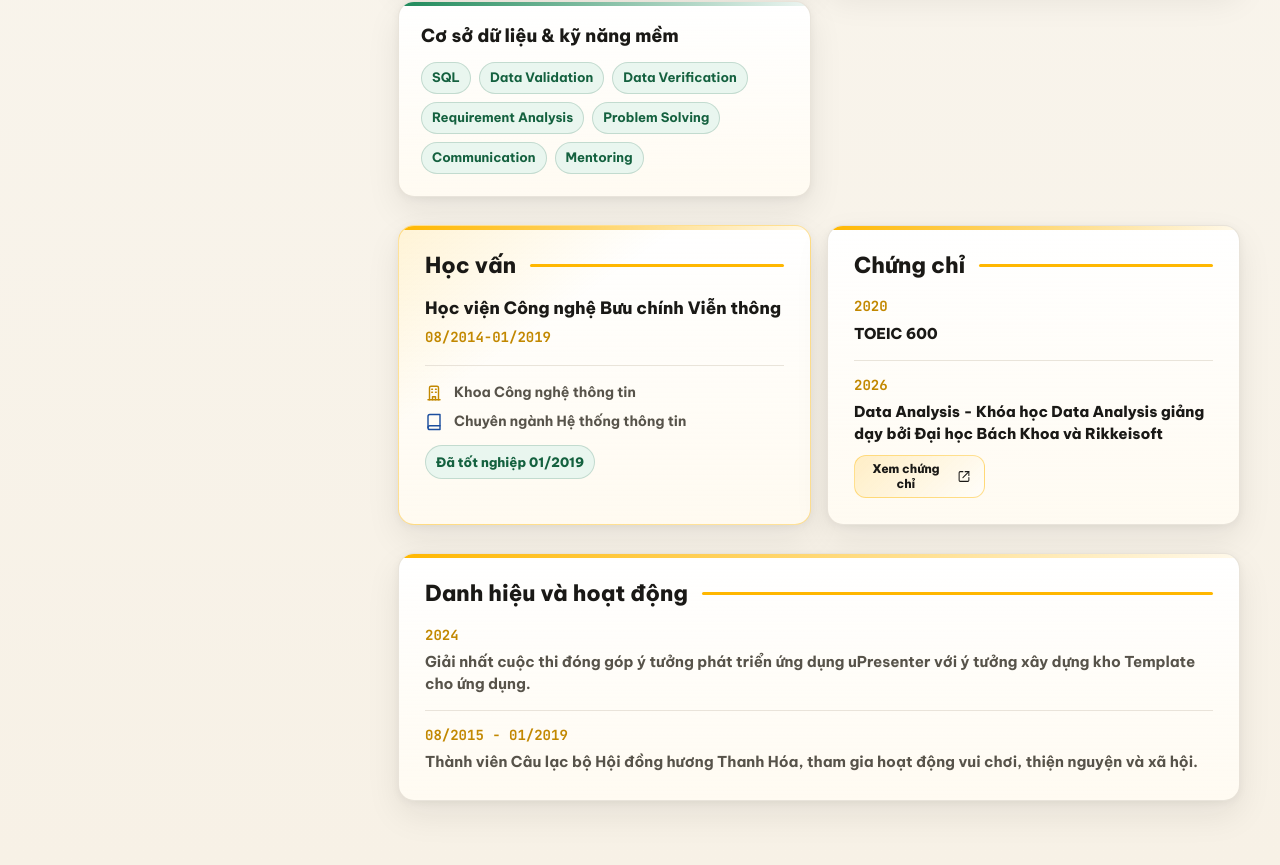
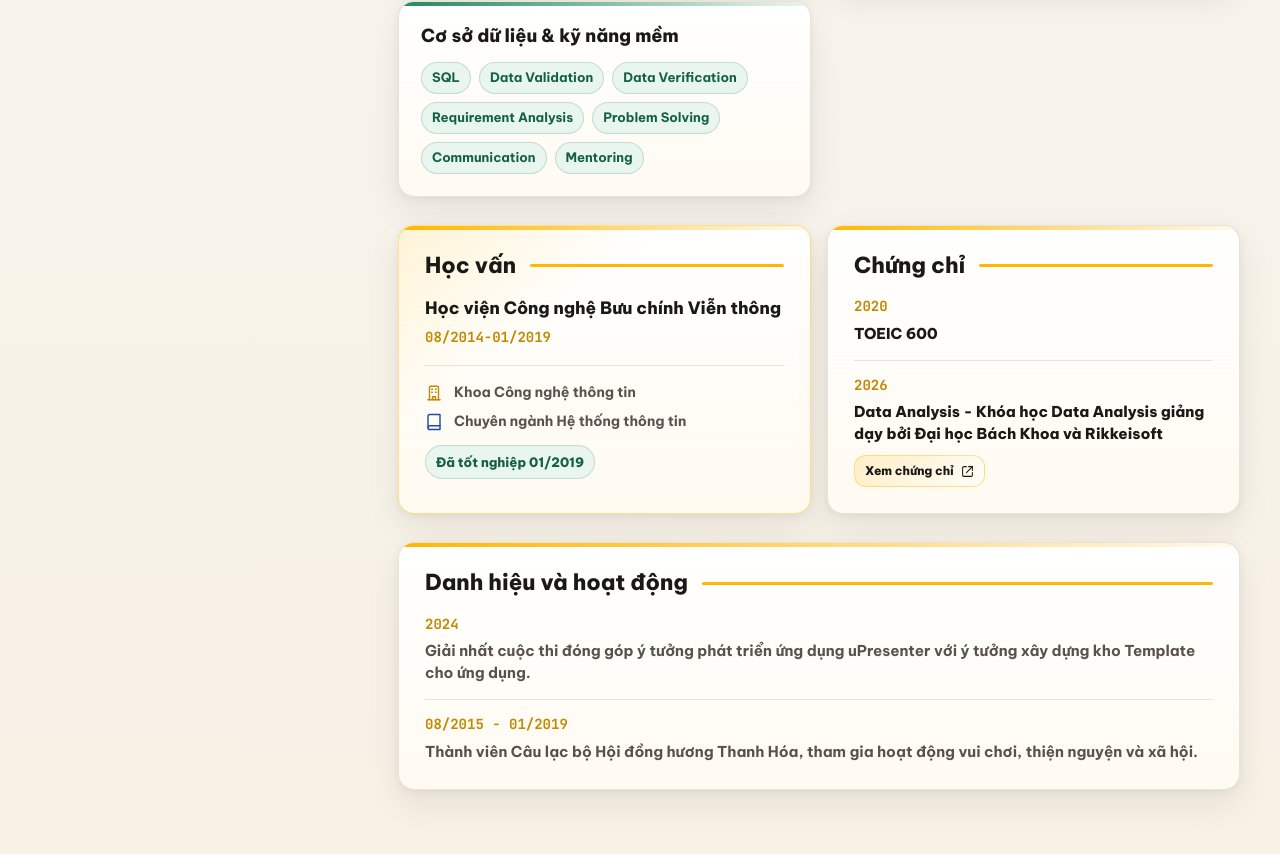
Before and after one commit to hungmanh0206/nguyenhungmanh-cv, a Next.js app: page / in a window 1280 px wide. Shown: the part 2914-3779 px from the top of the page. Built offline with nearby package versions, Linux system fonts and the light colour scheme.

Commit message:
Prevent certificate button wrapping

```diff
--- a/app/globals.css
+++ b/app/globals.css
@@ -959,12 +959,17 @@ time,
   font-weight: 800;
   line-height: 1.2;
   box-shadow: none;
+  white-space: nowrap;
   transition:
     transform 160ms ease,
     border-color 180ms ease,
     box-shadow 180ms ease;
 }
 
+.verify-link span {
+  white-space: nowrap;
+}
+
 .verify-link:hover {
   border-color: var(--brand);
   box-shadow: 0 8px 18px rgba(255, 183, 0, 0.16);
@@ -972,6 +977,7 @@ time,
 }
 
 .verify-link svg {
+  flex: 0 0 13px;
   width: 13px;
   height: 13px;
 }
```
